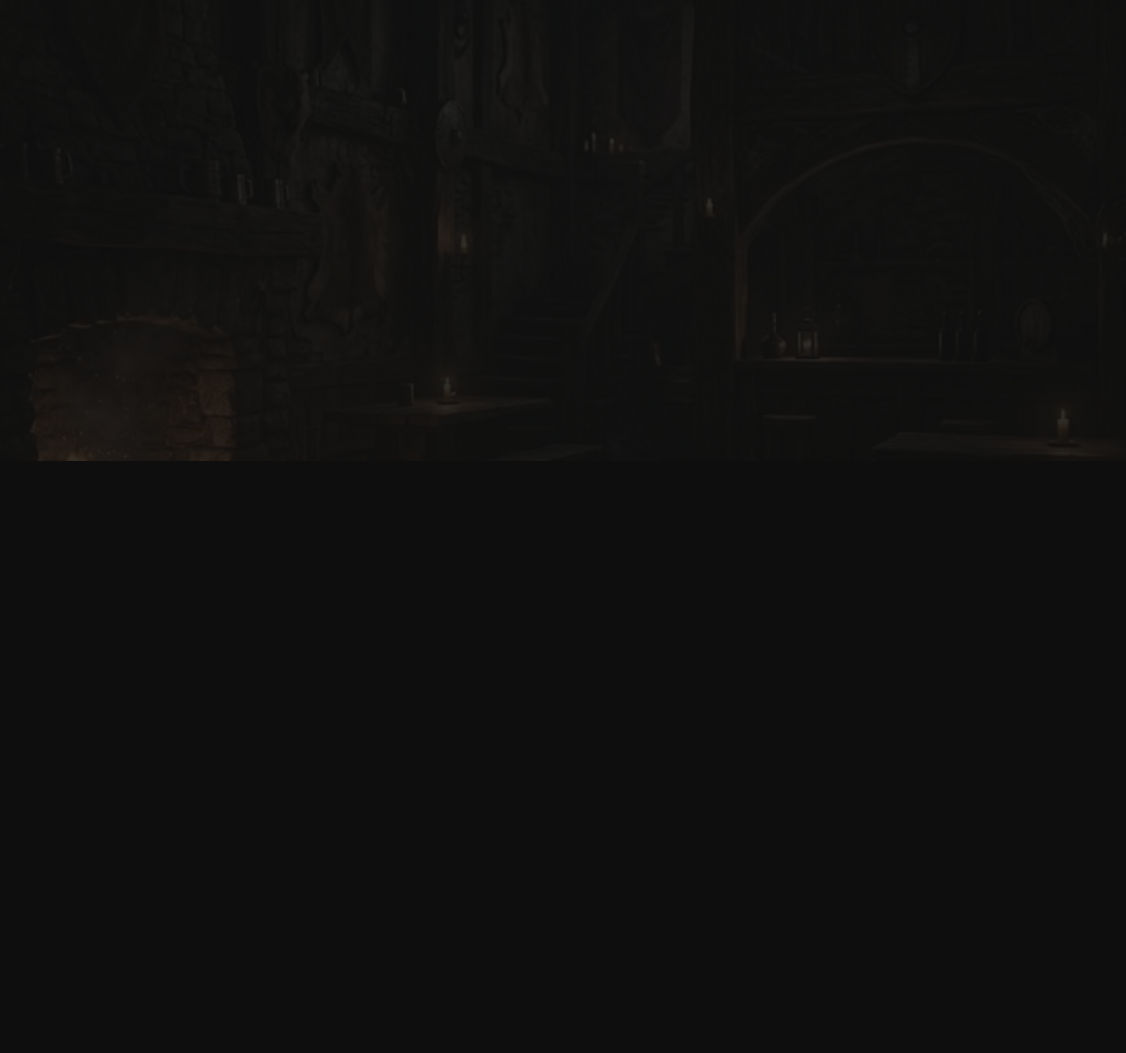
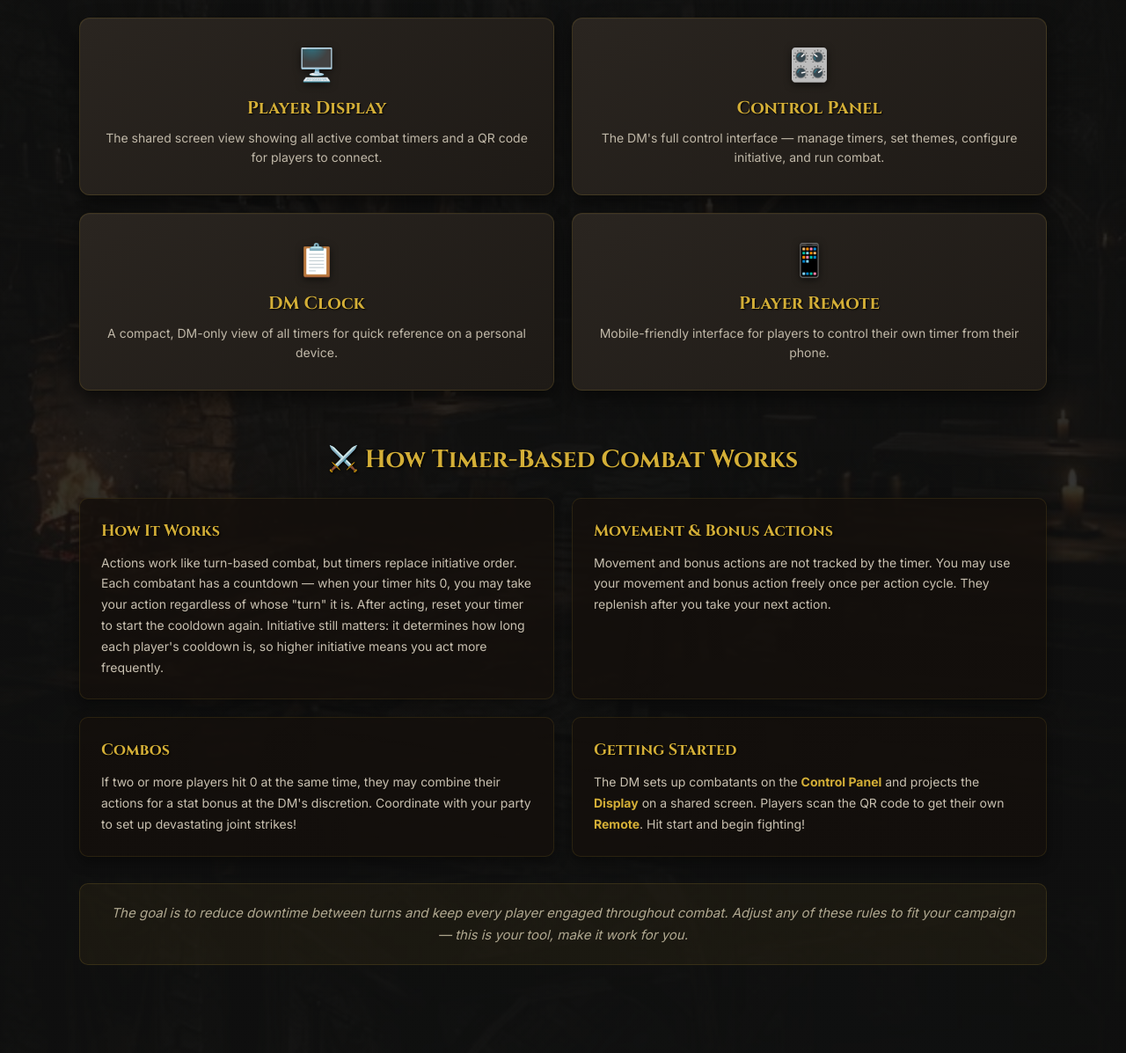
Before and after one commit to dvglitch/DnD-Clock, a Flask app: page / in a window 1280 px wide. Shown: the part 286-1483 px from the top of the page at 88% size. Before the commit the page ends 810 px from the top, so only its background shows below. Run offline with Flask 3, Linux system fonts and the light colour scheme; parts of the project's set-up code (start-up, migrations or seed data) failed here and were passed over; some libraries are stand-ins or nearby versions.

Commit message:
Add home nav page

```diff
--- a/app.py
+++ b/app.py
@@ -4,6 +4,7 @@ from flask_socketio import SocketIO
 from routes.control import control_bp
 from routes.display import display_bp
 from routes.dm import dm_bp
+from routes.home import home_bp
 from routes.qr import qr_bp
 from routes.remote import remote_bp
 from socket_events import register_socket_events
@@ -48,6 +49,7 @@ def serve_external_images(filename):
 app.register_blueprint(control_bp)
 app.register_blueprint(display_bp)
 app.register_blueprint(dm_bp)
+app.register_blueprint(home_bp)
 app.register_blueprint(qr_bp)
 app.register_blueprint(remote_bp)
 
--- a/routes/display.py
+++ b/routes/display.py
@@ -2,6 +2,6 @@ from flask import Blueprint, render_template
 
 display_bp = Blueprint("display", __name__)
 
-@display_bp.route("/")
+@display_bp.route("/display")
 def display():
     return render_template("display.html")
--- /dev/null
+++ b/routes/home.py
@@ -0,0 +1,7 @@
+from flask import Blueprint, render_template
+
+home_bp = Blueprint("home", __name__)
+
+@home_bp.route("/")
+def home():
+    return render_template("home.html")
--- a/static/css/styles.css
+++ b/static/css/styles.css
@@ -45,7 +45,7 @@ input[type=number], input[type=text] {
     font-family: 'Inter', sans-serif;
 }
 /* Theme Classes */
-body.theme-tavern.page-control, body.theme-tavern.page-display {
+body.theme-tavern.page-control, body.theme-tavern.page-display, body.theme-tavern.page-home {
     background: linear-gradient(rgba(17,17,17,0.85), rgba(17,17,17,0.88)), url('/static/images/tavern.png') no-repeat center center fixed;
     background-size: cover;
 }
@@ -184,3 +184,168 @@ input:checked + .slider:before { transform: translateX(26px); }
     display: block;
     margin-bottom: 2px;
 }
+
+/* ===================== */
+/* Home / Navigation Page */
+/* ===================== */
+
+body.page-home {
+    padding-bottom: 60px;
+}
+
+.home-header {
+    padding: 50px 20px 10px;
+}
+
+.home-title {
+    font-family: 'Cinzel', serif;
+    font-size: 64px;
+    color: #f5f5f5;
+    text-shadow: 0 0 20px rgba(212, 175, 55, 0.3), 2px 2px 4px black;
+    margin: 0;
+    letter-spacing: 2px;
+}
+
+.home-tagline {
+    font-family: 'Inter', sans-serif;
+    font-size: 18px;
+    color: #b0a080;
+    margin-top: 10px;
+    font-weight: 400;
+    letter-spacing: 0.5px;
+}
+
+.home-divider {
+    width: 120px;
+    height: 2px;
+    background: linear-gradient(90deg, transparent, #d4af37, transparent);
+    margin: 25px auto 0;
+}
+
+.home-section {
+    max-width: 1100px;
+    margin: 40px auto;
+    padding: 0 30px;
+}
+
+.home-section-title {
+    font-family: 'Cinzel', serif;
+    font-size: 28px;
+    color: #d4af37;
+    text-shadow: 1px 1px 3px black;
+    margin-bottom: 25px;
+}
+
+/* Navigation Card Grid */
+.nav-grid {
+    display: grid;
+    grid-template-columns: repeat(2, 1fr);
+    gap: 20px;
+}
+
+.nav-card {
+    display: flex;
+    flex-direction: column;
+    align-items: center;
+    text-decoration: none;
+    color: white;
+    background: linear-gradient(145deg, #2a2520, #1e1a16);
+    border: 1px solid rgba(212, 175, 55, 0.15);
+    border-radius: 12px;
+    padding: 30px 24px;
+    transition: all 0.35s cubic-bezier(0.25, 0.8, 0.25, 1);
+    box-shadow: 0 8px 20px rgba(0, 0, 0, 0.5), inset 0 1px 1px rgba(255, 255, 255, 0.04);
+    cursor: pointer;
+}
+
+.nav-card:hover {
+    transform: translateY(-6px);
+    border-color: rgba(212, 175, 55, 0.4);
+    box-shadow: 0 16px 40px rgba(0, 0, 0, 0.7), 0 0 20px rgba(212, 175, 55, 0.08), inset 0 1px 1px rgba(255, 255, 255, 0.08);
+}
+
+.nav-card-icon {
+    font-size: 36px;
+    margin-bottom: 14px;
+    filter: drop-shadow(0 2px 4px rgba(0, 0, 0, 0.6));
+}
+
+.nav-card-title {
+    font-family: 'Cinzel', serif;
+    font-size: 20px;
+    color: #d4af37;
+    margin: 0 0 10px;
+    text-shadow: 1px 1px 2px black;
+}
+
+.nav-card-desc {
+    font-family: 'Inter', sans-serif;
+    font-size: 14px;
+    color: #c0b8a8;
+    line-height: 1.6;
+    margin: 0;
+    text-align: center;
+}
+
+/* Combat Info Section */
+.combat-info {
+    margin-top: 60px;
+}
+
+.combat-info-grid {
+    display: grid;
+    grid-template-columns: repeat(2, 1fr);
+    gap: 20px;
+}
+
+.combat-info-card {
+    background: rgba(20, 16, 12, 0.8);
+    border: 1px solid rgba(212, 175, 55, 0.12);
+    border-radius: 10px;
+    padding: 24px;
+    text-align: left;
+    box-shadow: 0 6px 16px rgba(0, 0, 0, 0.4);
+    transition: border-color 0.3s ease;
+}
+
+.combat-info-card:hover {
+    border-color: rgba(212, 175, 55, 0.3);
+}
+
+.combat-info-card h3 {
+    font-family: 'Cinzel', serif;
+    font-size: 18px;
+    color: #d4af37;
+    margin: 0 0 12px;
+    text-shadow: 1px 1px 2px black;
+}
+
+.combat-info-card p {
+    font-family: 'Inter', sans-serif;
+    font-size: 14px;
+    color: #c8c0b0;
+    line-height: 1.7;
+    margin: 0;
+}
+
+.combat-info-card strong {
+    color: #d4af37;
+}
+
+.combat-info-footer {
+    margin-top: 30px;
+    padding: 20px 30px;
+    background: rgba(212, 175, 55, 0.06);
+    border: 1px solid rgba(212, 175, 55, 0.15);
+    border-radius: 10px;
+}
+
+.combat-info-footer p {
+    font-family: 'Inter', sans-serif;
+    font-size: 15px;
+    color: #b0a890;
+    line-height: 1.7;
+    margin: 0;
+    text-align: center;
+    font-style: italic;
+}
--- /dev/null
+++ b/templates/home.html
@@ -0,0 +1,110 @@
+<html>
+<head>
+    <meta charset="UTF-8">
+    <meta name="viewport" content="width=device-width, initial-scale=1.0">
+    <title>DnD Clock — Combat Timer System</title>
+    <meta name="description" content="Real-time combat timers for Dungeons & Dragons and tabletop RPGs. Synchronized display, DM controls, and mobile player remotes.">
+    <link href="https://fonts.googleapis.com/css2?family=Cinzel:wght@400;700&family=Inter:wght@400;600;700&display=swap" rel="stylesheet">
+    <link rel="stylesheet" href="/static/css/styles.css">
+</head>
+<body class="theme-tavern page-home">
+
+    <!-- Hero Header -->
+    <header class="home-header">
+        <h1 class="home-title">DnD Clock</h1>
+        <p class="home-tagline">Real-time combat timers for your tabletop sessions</p>
+        <div class="home-divider"></div>
+    </header>
+
+    <!-- Navigation Grid -->
+    <section class="home-section">
+        <h2 class="home-section-title">Pages</h2>
+        <div class="nav-grid">
+
+            <a href="/display" class="nav-card">
+                <div class="nav-card-icon">🖥️</div>
+                <h3 class="nav-card-title">Player Display</h3>
+                <p class="nav-card-desc">The shared screen view showing all active combat timers and a QR code for players to connect.</p>
+            </a>
+
+            <a href="/control" class="nav-card">
+                <div class="nav-card-icon">🎛️</div>
+                <h3 class="nav-card-title">Control Panel</h3>
+                <p class="nav-card-desc">The DM's full control interface — manage timers, set themes, configure initiative, and run combat.</p>
+            </a>
+
+            <a href="/dm" class="nav-card">
+                <div class="nav-card-icon">📋</div>
+                <h3 class="nav-card-title">DM Clock</h3>
+                <p class="nav-card-desc">A compact, DM-only view of all timers for quick reference on a personal device.</p>
+            </a>
+
+            <a href="/remote" class="nav-card">
+                <div class="nav-card-icon">📱</div>
+                <h3 class="nav-card-title">Player Remote</h3>
+                <p class="nav-card-desc">Mobile-friendly interface for players to control their own timer from their phone.</p>
+            </a>
+
+
+
+
+        </div>
+    </section>
+
+    <!-- Combat Instructions -->
+    <section class="home-section combat-info">
+        <h2 class="home-section-title">⚔️ How Timer-Based Combat Works</h2>
+
+        <div class="combat-info-grid">
+
+            <div class="combat-info-card">
+                <h3>How It Works</h3>
+                <p>
+                    Actions work like turn-based combat, but timers replace initiative order.
+                    Each combatant has a countdown — when your timer hits 0, you may take your
+                    action regardless of whose "turn" it is. After acting, reset your timer to
+                    start the cooldown again. Initiative still matters: it determines how long
+                    each player's cooldown is, so higher initiative means you act more frequently.
+                </p>
+            </div>
+
+            <div class="combat-info-card">
+                <h3>Movement & Bonus Actions</h3>
+                <p>
+                    Movement and bonus actions are not tracked by the timer. You may use your
+                    movement and bonus action freely once per action cycle. They replenish after
+                    you take your next action.
+                </p>
+            </div>
+
+            <div class="combat-info-card">
+                <h3>Combos</h3>
+                <p>
+                    If two or more players hit 0 at the same time, they may combine their actions
+                    for a stat bonus at the DM's discretion. Coordinate with your party to set up
+                    devastating joint strikes!
+                </p>
+            </div>
+
+            <div class="combat-info-card">
+                <h3>Getting Started</h3>
+                <p>
+                    The DM sets up combatants on the <strong>Control Panel</strong> and projects
+                    the <strong>Display</strong> on a shared screen. Players scan the QR code to
+                    get their own <strong>Remote</strong>. Hit start and begin fighting!
+                </p>
+            </div>
+
+        </div>
+
+        <div class="combat-info-footer">
+            <p>
+                The goal is to reduce downtime between turns and keep every player engaged throughout combat.
+                Adjust any of these rules to fit your campaign — this is your tool, make it work for you.
+            </p>
+        </div>
+
+    </section>
+
+</body>
+</html>
```
Also changed, not shown: 1 other file.
